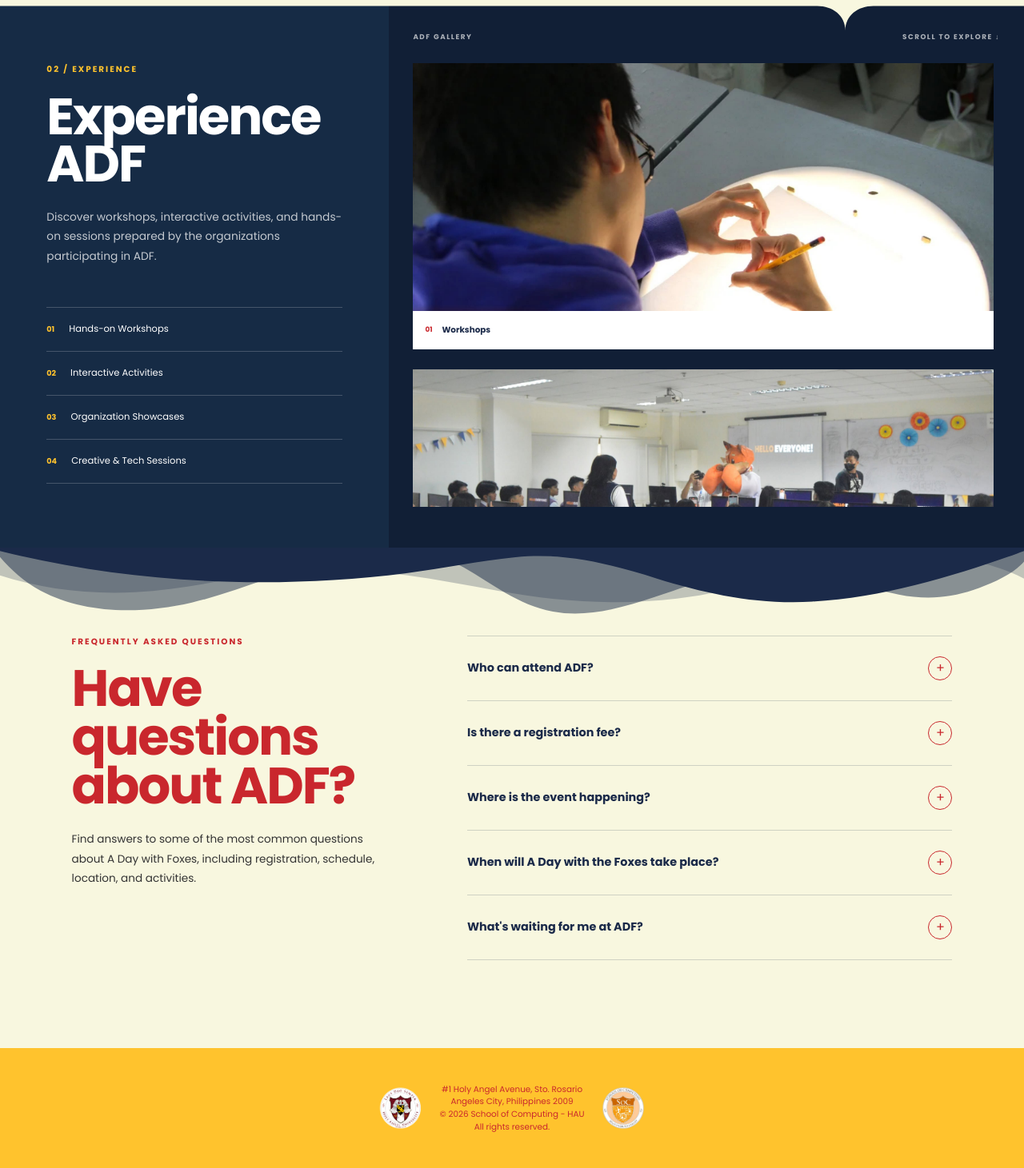
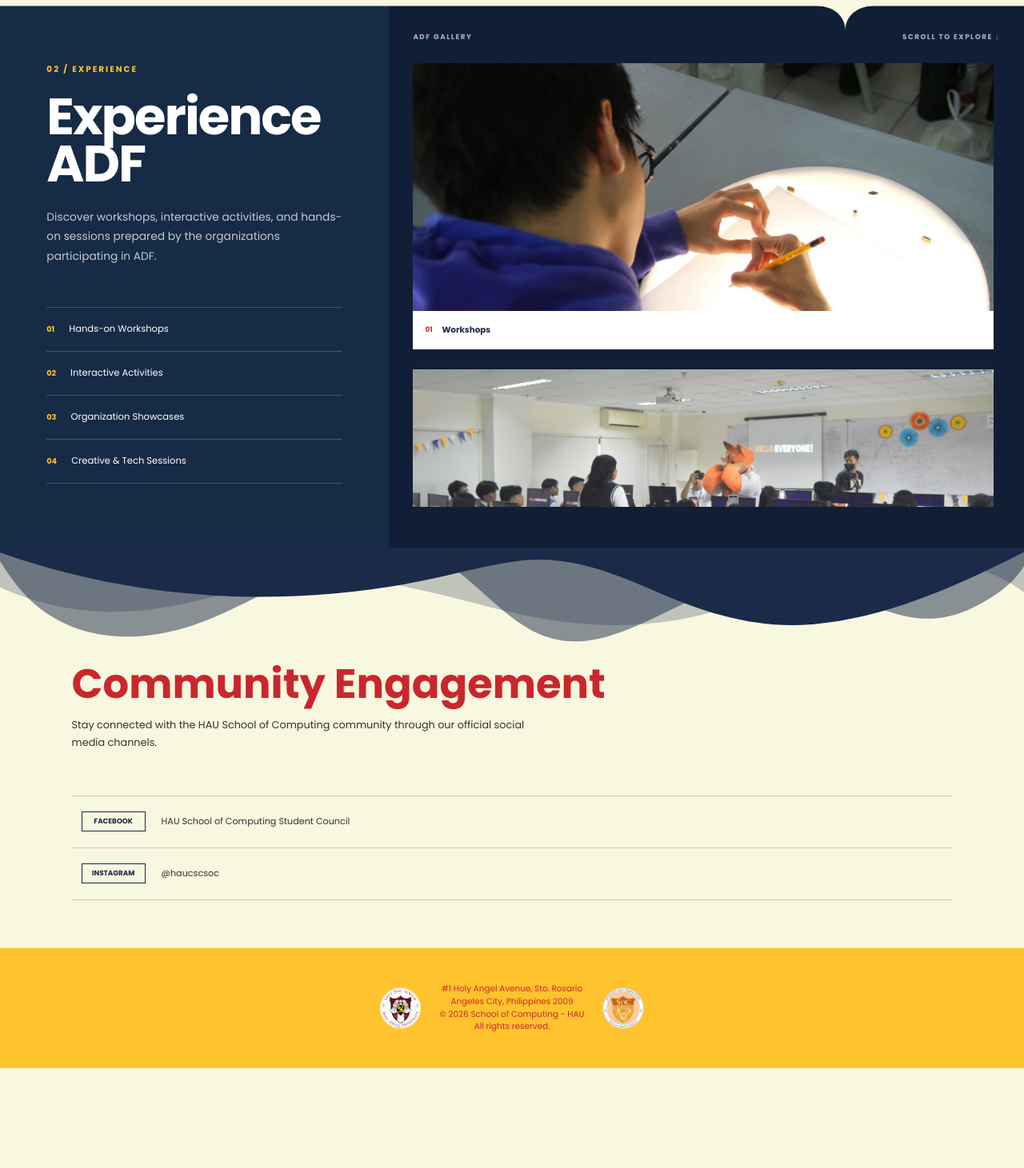
Before and after one commit to hiejie/adf-project, a web app: file services.html in a window 1280 px wide. Shown: the part 1337-2798 px from the top of the page at 80% size. After the commit the page ends 2673 px from the top, so only its background shows below. Run offline with its HTML, style and script files only (its server is not run), Linux system fonts and the light colour scheme.

Commit message:
added engagement comm. section

```diff
--- a/css/services.css
+++ b/css/services.css
@@ -588,24 +588,17 @@
 }
 
 /* =========================================================
-   FAQ SECTION
+   COMMUNITY ENGAGEMENT
 ========================================================= */
 
-.adf-faq-section {
+.community-section {
     width: 100%;
-
-  padding: 110px 7%;
-
-  display: grid;
-
-  grid-template-columns: 0.8fr 1.2fr;
-
-  gap: 90px;
-
+    padding: 90px 7% 60px;
     background: var(--cream);
+    position: relative;
 }
 
-.shape-divider-faq{
+.shape-divider-comm{
     position: absolute;
     top: 0;
     left: 0;
@@ -614,220 +607,87 @@
     line-height: 0;
 }
 
-.shape-divider-faq svg{
+.shape-divider-com svg{
     position: relative;
     display: block;
     width: calc(100% + 1.3px);
     height: 90px;
 }
 
-.shape-divider-faq .shape-fill{
+.shape-divider-comm .shape-fill{
     fill: #1B2A49;
 }
 
-/* =========================================================
-   FAQ INTRO
-========================================================= */
 
-.adf-faq-intro {
-  max-width: 420px;
-
-  align-self: start;
-
-  position: sticky;
-
-  top: 100px;
+.community-header {
+    display: block;
+    margin-bottom: 55px;
+    margin-top: 5%;
 }
 
-
-/* Small label */
-
-.adf-faq-label {
-  display: block;
-
-  margin-bottom: 20px;
+.community-header h2 {
+    margin: 0 0 15px;
 
     color: var(--red);
 
-  font-size: 0.65rem;
-
-  font-weight: 700;
-
-  letter-spacing: 2px;
+    font-size: clamp(2rem, 4vw, 3.5rem);
+    line-height: 1;
 }
 
-
-/* Heading */
-
-.adf-faq-intro h2 {
-  margin: 0 0 25px;
-
-  color: var(--red);
-
-  font-size: clamp(2.8rem, 5vw, 4.5rem);
-
-  line-height: 0.95;
-
-  letter-spacing: -2px;
-}
-
-
-/* Introduction */
-
-.adf-faq-intro p {
-  max-width: 390px;
+.community-header p {
+    max-width: 600px;
 
     margin: 0;
 
     color: var(--dark-text);
 
-  font-size: 0.85rem;
-
-  line-height: 1.8;
+    font-size: 0.8rem;
+    line-height: 1.7;
 }
 
 
-/* =========================================================
-   FAQ LIST
-========================================================= */
+/* Social links */
 
-.adf-faq-list {
+.community-links {
     width: 100%;
-
-  border-top: 1px solid rgba(22, 43, 69, 0.18);
+    border-top: 1px solid rgba(22, 43, 69, 0.2);
 }
 
+.community-link {
+    min-height: 65px;
 
-/* =========================================================
-   FAQ ITEM
-========================================================= */
+    display: flex;
+    align-items: center;
+    gap: 20px;
 
-.adf-faq-item {
-  border-bottom: 1px solid rgba(22, 43, 69, 0.18);
+    padding: 12px;
+
+    border-bottom: 1px solid rgba(22, 43, 69, 0.2);
+
+    text-decoration: none;
+
+    color: var(--dark-text);
 }
 
+.community-link strong {
+    min-width: 80px;
 
-/* =========================================================
-   QUESTION BUTTON
-========================================================= */
+    padding: 5px 8px;
 
-.adf-faq-question {
-  width: 100%;
-
-  min-height: 80px;
-
-  padding: 0;
-
-  display: flex;
-
-  align-items: center;
-
-  justify-content: space-between;
-
-  gap: 25px;
-
-  background: transparent;
-
-  border: none;
+    border: 1px solid var(--dark-navy);
 
     color: var(--dark-navy);
 
-  font-family: inherit;
-
-  font-size: 0.9rem;
-
-  font-weight: 700;
-
-  text-align: left;
-
-  cursor: pointer;
+    font-size: 0.55rem;
+    text-align: center;
 }
 
-
-/* Plus icon */
-
-.adf-faq-icon {
-  flex-shrink: 0;
-
-  width: 30px;
-  height: 30px;
-
-  display: flex;
-
-  align-items: center;
-  justify-content: center;
-
-  border: 1px solid var(--red);
-
-  border-radius: 50%;
-
-  color: var(--red);
-
-  font-size: 1rem;
-
-  font-weight: 400;
-
-  transition:
-    transform 0.3s ease,
-    background 0.3s ease,
-    color 0.3s ease;
+.community-link span {
+    font-size: 0.7rem;
 }
 
-
-/* Hover */
-
-.adf-faq-question:hover {
+.community-link:hover {
     color: var(--red);
-}
-
-
-/* =========================================================
-   FAQ ANSWER
-========================================================= */
-
-.adf-faq-answer {
-  max-width: 650px;
-
-  max-height: 0;
-
-  overflow: hidden;
-
-  transition:
-    max-height 0.35s ease,
-    padding 0.35s ease;
-}
-
-
-.adf-faq-answer p {
-  margin: 0;
-
-  padding: 0 45px 0 0;
-
-  color: var(--dark-text);
-
-  font-size: 0.8rem;
-
-  line-height: 1.8;
-}
-
-
-/* =========================================================
-   ACTIVE FAQ
-========================================================= */
-
-.adf-faq-item.active .adf-faq-answer {
-  max-height: 200px;
-
-  padding-bottom: 25px;
-}
-
-
-.adf-faq-item.active .adf-faq-icon {
-  transform: rotate(45deg);
-
-  background: var(--red);
-
-  color: var(--white);
 }
 
 /* =========================================================
--- a/services.html
+++ b/services.html
@@ -35,7 +35,7 @@
       <a href="index.html" >Home</a>
       <a href="features.html">Features</a>
       <a href="#services" class="active">Services</a>
-      <a href="#contact">Contact</a>
+      <a href="contacts.html">Contacts</a>
     </div>
 
     <!-- Hamburger button -->
@@ -413,12 +413,10 @@
 </section>
 
 <!-- =================================================
-     FAQ SECTION
+     COMMUNITY ENGAGEMENT
 ================================================== -->
-
-<section class="adf-faq-section" id="faq">
-
-    <div class="shape-divider-faq">
+<section class="community-section">
+    <div class="shape-divider-comm">
             <svg data-name="Layer 1" xmlns="http://www.w3.org/2000/svg" viewBox="0 0 1200 120" preserveAspectRatio="none">
               <path d="M0,0V46.29c47.79,22.2,103.59,32.17,158,28,70.36-5.37,136.33-33.31,206.8-37.5C438.64,32.43,512.34,53.67,583,72.05c69.27,18,138.3,24.88,209.4,13.08,36.15-6,69.85-17.84,104.45-29.34C989.49,25,1113-14.29,1200,52.47V0Z" opacity=".25" class="shape-fill"></path>
               <path d="M0,0V15.81C13,36.92,27.64,56.86,47.69,72.05,99.41,111.27,165,111,224.58,91.58c31.15-10.15,60.09-26.07,89.67-39.8,40.92-19,84.73-46,130.83-49.67,36.26-2.85,70.9,9.42,98.6,31.56,31.77,25.39,62.32,62,103.63,73,40.44,10.79,81.35-6.69,119.13-24.28s75.16-39,116.92-43.05c59.73-5.85,113.28,22.88,168.9,38.84,30.2,8.66,59,6.17,87.09-7.5,22.43-10.89,48-26.93,60.65-49.24V0Z" opacity=".5" class="shape-fill"></path>
@@ -426,168 +424,29 @@
           </svg>
       </div>
 
-  <!-- Left: Heading -->
-  <div class="adf-faq-intro">
+  <div class="community-header">
 
-    <span class="adf-faq-label">
-      FREQUENTLY ASKED QUESTIONS
-    </span>
 
-    <h2>
-      Have questions<br>
-      about ADF?
-    </h2>
-
+    <div>
+      <h2>Community Engagement</h2>
       <p>
-      Find answers to some of the most common questions
-      about A Day with Foxes, including registration,
-      schedule, location, and activities.
+        Stay connected with the HAU School of Computing community
+        through our official social media channels.
       </p>
-
+    </div>
   </div>
 
+  <div class="community-links">
 
-  <!-- Right: FAQ List -->
-  <div class="adf-faq-list">
+    <a href="https://www.facebook.com/haucscsoc" target="_blank" class="community-link">
+      <strong>FACEBOOK</strong>
+      <span>HAU School of Computing Student Council</span>
+    </a>
 
-
-    <!-- FAQ 01 -->
-    <article class="adf-faq-item">
-
-      <button class="adf-faq-question" type="button">
-
-        <span>
-          Who can attend ADF?
-        </span>
-
-        <span class="adf-faq-icon">
-          +
-        </span>
-
-      </button>
-
-      <div class="adf-faq-answer">
-
-        <p>
-          ADF is open to students who are interested
-          in learning, creativity, technology, and connecting
-          with the School of Computing community.
-        </p>
-
-      </div>
-
-    </article>
-
-
-    <!-- FAQ 02 -->
-    <article class="adf-faq-item">
-
-      <button class="adf-faq-question" type="button">
-
-        <span>
-          Is there a registration fee?
-        </span>
-
-        <span class="adf-faq-icon">
-          +
-        </span>
-
-      </button>
-
-      <div class="adf-faq-answer">
-
-        <p>
-          Registration is free.
-          Details and registration guidelines will be announced by the organizers.
-        </p>
-
-      </div>
-
-    </article>
-
-
-    <!-- FAQ 03 -->
-    <article class="adf-faq-item">
-
-      <button class="adf-faq-question" type="button">
-
-        <span>
-          Where is the event happening?
-        </span>
-
-        <span class="adf-faq-icon">
-          +
-        </span>
-
-      </button>
-
-      <div class="adf-faq-answer">
-
-        <p>
-          The event will take place at Holy Angel University.
-          Specific venue details will be provided to registered
-          participants.
-        </p>
-
-      </div>
-
-    </article>
-
-
-    <!-- FAQ 04 -->
-    <article class="adf-faq-item">
-
-      <button class="adf-faq-question" type="button">
-
-        <span>
-          When will A Day with the Foxes take place?
-        </span>
-
-        <span class="adf-faq-icon">
-          +
-        </span>
-
-      </button>
-
-      <div class="adf-faq-answer">
-
-        <p>
-          The official event date and schedule will be
-          announced by the School of Computing.
-        </p>
-
-      </div>
-
-    </article>
-
-
-    <!-- FAQ 05 -->
-    <article class="adf-faq-item">
-
-      <button class="adf-faq-question" type="button">
-
-        <span>
-          What's waiting for me at ADF?
-        </span>
-
-        <span class="adf-faq-icon">
-          +
-        </span>
-
-      </button>
-
-      <div class="adf-faq-answer">
-
-        <p>
-          Participants can expect workshops, interactive
-          activities, organization showcases, creative
-          sessions, and opportunities to connect with
-          fellow students.
-        </p>
-
-      </div>
-
-    </article>
+    <a href="https://www.instagram.com/haucscsoc" target="_blank" class="community-link">
+      <strong>INSTAGRAM</strong>
+      <span>@haucscsoc</span>
+    </a>
 
   </div>
 
```
Also changed, not shown: other parts of css/services.css (+15 -40 lines). Lines whose indentation alone changed are shown as unchanged.
